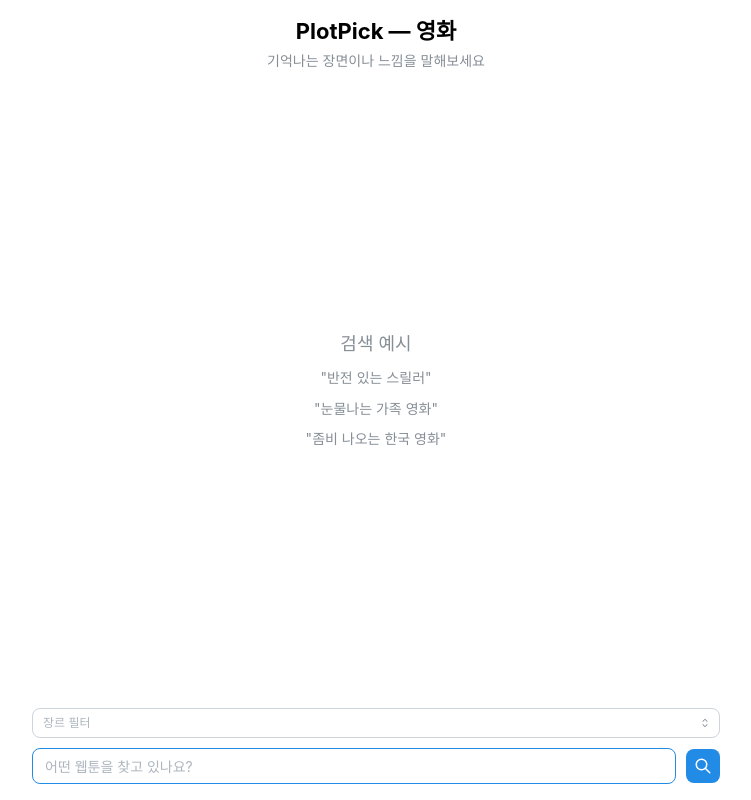
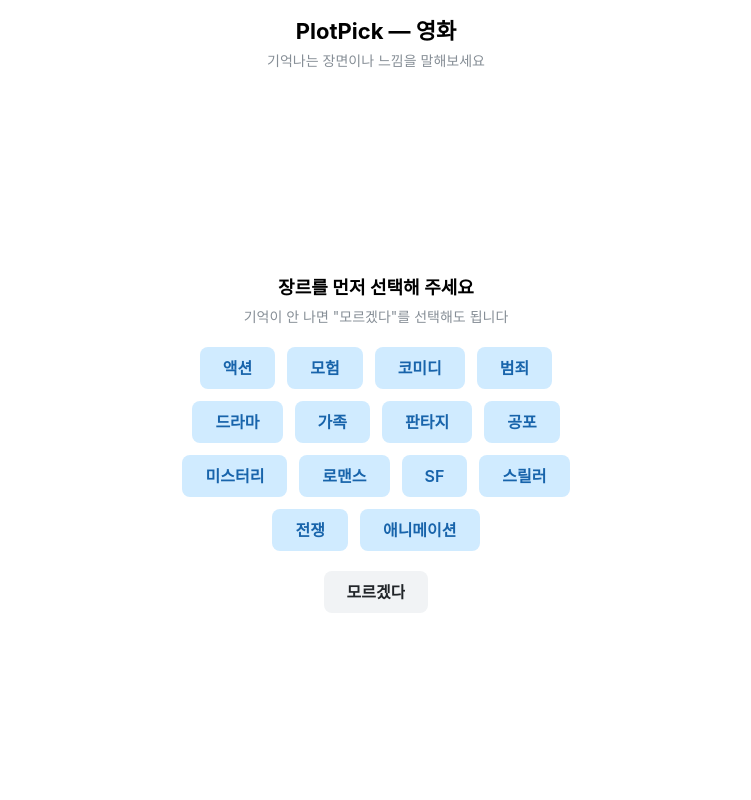
Before and after one commit to semimikoh/plotpick, a Next.js app: page /movie in a window 1280 px wide. Shown: the whole page, without its empty margins (264-1015 px from the left). Built offline with nearby package versions, Linux system fonts and the light colour scheme.

Commit message:
feat: 검색 전 장르 선택 UI (복수 선택, 영화/웹툰 분리)
- 첫 화면에서 장르 버튼 선택 후 검색 시작
- 복수 장르 선택 + "모르겠다" 옵션
- 영화/웹툰 각각 맞는 장르 목록 표시
- LLM autoGenre 추론 제거, 사용자 직접 선택으로 전환

```diff
--- a/src/components/chat/ChatContainer.tsx
+++ b/src/components/chat/ChatContainer.tsx
@@ -5,7 +5,6 @@
 } from "@mantine/core";
 import { useState, useCallback, useRef } from "react";
 import { ChatInput } from "@/components/chat/ChatInput";
-import { GenreFilter } from "@/components/chat/GenreFilter";
 import { MessageList } from "@/components/chat/MessageList";
 import type { ChatMessage } from "@/components/chat/Message";
 import type { SearchResult } from "@/core/search/vector";
@@ -23,6 +22,22 @@
     feedbackApi: "/api/feedback",
     placeholder: "어떤 웹툰을 찾고 있나요?",
     examples: ['"힐링되는 일상물"', '"무서운 공포 웹툰"', '"학교 배경 로맨스"'],
+    genres: [
+      "코미디", "액션", "로맨스", "공포", "무협",
+      "일상", "학원", "판타지", "드라마", "스릴러",
+    ],
+    genreMap: {
+      "코미디": "코미디 웹 만화",
+      "액션": "액션 만화",
+      "로맨스": "로맨스 웹 만화",
+      "공포": "공포 웹 만화",
+      "무협": "무협 만화",
+      "일상": "일상물 웹 만화",
+      "학원": "고등학교를 배경으로 한 만화",
+      "판타지": "판타지",
+      "드라마": "드라마",
+      "스릴러": "스릴러",
+    } as Record<string, string>,
   },
   movie: {
     title: "PlotPick — 영화",
@@ -32,32 +47,52 @@
     feedbackApi: "/api/feedback",
     placeholder: "어떤 영화를 찾고 있나요?",
     examples: ['"반전 있는 스릴러"', '"눈물나는 가족 영화"', '"좀비 나오는 한국 영화"'],
+    genres: [
+      "액션", "모험", "코미디", "범죄", "드라마",
+      "가족", "판타지", "공포", "미스터리", "로맨스",
+      "SF", "스릴러", "전쟁", "애니메이션",
+    ],
+    genreMap: null,
   },
 };
 
 type SessionState =
   | { phase: "selecting"; query: string; allResults: SearchResult[]; page: number }
   | { phase: "refining"; query: string }
+  | { phase: "done" }
   | null;
 
 export function ChatContainer({ media = "webtoon" }: { media?: MediaType }) {
   const config = MEDIA_CONFIG[media];
   const [messages, setMessages] = useState<ChatMessage[]>([]);
   const [loading, setLoading] = useState(false);
-  const [genres, setGenres] = useState<string[]>([]);
-  const genresRef = useRef(genres);
-  genresRef.current = genres;
+  const [selectedGenres, setSelectedGenres] = useState<string[]>([]);
+  const selectedGenresRef = useRef<string[]>([]);
+  const [genreConfirmed, setGenreConfirmed] = useState(false);
   const sessionRef = useRef<SessionState>(null);
   const [, forceUpdate] = useState(0);
 
-  // LLM 스트리밍 헬퍼
-  const streamLLM = useCallback(async (query: string, results: SearchResult[]) => {
-    const llmId = `llm-${Date.now()}`;
-    setMessages((prev) => [
-      ...prev,
-      { id: llmId, role: "assistant", content: "" },
-    ]);
+  const handleGenreClick = useCallback((genre: string) => {
+    setSelectedGenres((prev) => {
+      const next = prev.includes(genre)
+        ? prev.filter((g) => g !== genre)
+        : [...prev, genre];
+      selectedGenresRef.current = next;
+      return next;
+    });
+  }, []);
 
+  const handleGenreClear = useCallback(() => {
+    setSelectedGenres([]);
+    selectedGenresRef.current = [];
+  }, []);
+
+  const handleGenreConfirm = useCallback(() => {
+    setGenreConfirmed(true);
+  }, []);
+
+  // LLM 응답 가져오기 (완성 후 한 번에 표시)
+  const fetchLLM = useCallback(async (query: string, results: SearchResult[]): Promise<string> => {
     try {
       const res = await fetch(config.recommendApi, {
         method: "POST",
@@ -74,20 +109,14 @@
           const { done, value } = await reader.read();
           if (done) break;
           text += decoder.decode(value, { stream: true });
-          const current = text;
-          setMessages((prev) =>
-            prev.map((m) => (m.id === llmId ? { ...m, content: current } : m)),
-          );
         }
+        return text;
       }
     } catch {
-      setMessages((prev) =>
-        prev.map((m) =>
-          m.id === llmId ? { ...m, content: "답변을 생성하지 못했습니다." } : m,
-        ),
-      );
+      // 무시
     }
-  }, []);
+    return "";
+  }, [config.recommendApi]);
 
   // 카드 페이지 보여주기
   const showPage = useCallback((session: Extract<SessionState, { phase: "selecting" }>) => {
@@ -117,7 +146,7 @@
         id: `cards-${Date.now()}`,
         role: "assistant",
         content: pageNum === 1
-          ? "이 중에 찾는 웹툰이 있나요?"
+          ? "이 중에 찾는 작품이 있나요?"
           : `다음 결과입니다. (${pageNum}/${total})`,
         results: pageResults,
         selectable: true,
@@ -135,15 +164,18 @@
     setLoading(true);
 
     try {
-      const currentGenres = genresRef.current;
+      const apiGenres: string[] = selectedGenresRef.current.map((g) => {
+        const mapped = config.genreMap?.[g];
+        return mapped ?? g;
+      });
+
       const searchRes = await fetch(config.searchApi, {
         method: "POST",
         headers: { "Content-Type": "application/json" },
         body: JSON.stringify({
           query,
           count: 20,
-          genres: currentGenres.length > 0 ? currentGenres : undefined,
-          autoGenre: currentGenres.length === 0,
+          genres: apiGenres.length > 0 ? apiGenres : undefined,
         }),
       });
 
@@ -170,25 +202,37 @@
         return;
       }
 
-      // LLM 분석 스트리밍
+      // LLM 분석 + 카드를 하나의 메시지로 (타이핑 후 카드 표시)
       const topResults = results.slice(0, PAGE_SIZE);
-      await streamLLM(query, topResults);
+      const llmText = await fetchLLM(query, topResults);
 
       // shown ID 추가
-      for (const r of results.slice(0, PAGE_SIZE)) {
+      for (const r of topResults) {
         shownIdsRef.current.add(r.id);
       }
 
-      // 세션 시작 + 첫 페이지 카드
+      // 세션 시작
       const session: Extract<SessionState, { phase: "selecting" }> = {
         phase: "selecting",
         query,
         allResults: results,
-        page: 0,
+        page: 1, // 첫 페이지는 여기서 보여줌
       };
       sessionRef.current = session;
       forceUpdate((n) => n + 1);
-      showPage(session);
+
+      // LLM 텍스트 + 카드를 하나의 메시지로
+      setMessages((prev) => [
+        ...prev,
+        {
+          id: `result-${Date.now()}`,
+          role: "assistant",
+          content: llmText || "이 중에 찾는 작품이 있나요?",
+          typing: !!llmText,
+          results: topResults,
+          selectable: true,
+        },
+      ]);
     } catch (err) {
       console.error("[chat]", err);
       setMessages((prev) => [
@@ -204,13 +248,13 @@
     } finally {
       setLoading(false);
     }
-  }, [streamLLM, showPage]);
+  }, [fetchLLM, showPage, config.searchApi, config.genreMap]);
 
   // 새 검색
   const handleSubmit = useCallback(async (input: string) => {
     const session = sessionRef.current;
 
-    // 정제 모드: 추가 답변 + 원래 검색어 합쳐서 재검색 (이전 결과 제외)
+    // 정제 모드
     if (session?.phase === "refining") {
       const combinedQuery = `${session.query} ${input}`;
 
@@ -225,7 +269,7 @@
       return;
     }
 
-    // 일반 검색 (shown IDs 리셋)
+    // 일반 검색
     sessionRef.current = null;
     shownIdsRef.current = new Set();
     setMessages((prev) => [
@@ -244,14 +288,12 @@
     sessionRef.current = null;
     forceUpdate((n) => n + 1);
 
-    // 선택 표시
     setMessages((prev) =>
       prev.map((m) =>
         m.selectable ? { ...m, selectable: false, selectedId: webtoon.id } : m,
       ),
     );
 
-    // 피드백 저장
     fetch(config.feedbackApi, {
       method: "POST",
       headers: { "Content-Type": "application/json" },
@@ -263,12 +305,23 @@
       {
         id: `found-${Date.now()}`,
         role: "assistant",
-        content: `**${webtoon.title}** 찾으셨군요! 기억해둘게요.`,
+        content: `**${webtoon.title}** 찾으셨군요!`,
       },
     ]);
-  }, [streamLLM]);
 
-  // "없어요" → 바로 정제 모드
+    sessionRef.current = { phase: "done" };
+    forceUpdate((n) => n + 1);
+  }, [config.feedbackApi]);
+
+  // 다시 검색하기
+  const handleReset = useCallback(() => {
+    setMessages([]);
+    sessionRef.current = null;
+    shownIdsRef.current = new Set();
+    forceUpdate((n) => n + 1);
+  }, []);
+
+  // "없어요"
   const handleNotFound = useCallback(() => {
     const session = sessionRef.current;
     if (session?.phase !== "selecting") return;
@@ -276,7 +329,6 @@
     sessionRef.current = { phase: "refining", query: session.query };
     forceUpdate((n) => n + 1);
 
-    // 선택 불가로 변경
     setMessages((prev) =>
       prev.map((m) => (m.selectable ? { ...m, selectable: false } : m)),
     );
@@ -291,7 +343,6 @@
     ]);
   }, []);
 
-  // 메시지에 핸들러 주입
   const messagesWithHandlers = messages.map((m) =>
     m.selectable ? { ...m, onSelect: handleSelect } : m,
   );
@@ -299,6 +350,7 @@
   const session = sessionRef.current;
   const isSelecting = session?.phase === "selecting";
   const isRefining = session?.phase === "refining";
+  const isDone = session?.phase === "done";
 
   return (
     <Container size="sm" h="100vh" px={{ base: "xs", sm: "md" }}>
@@ -310,7 +362,75 @@
           </Text>
         </Stack>
 
-        {messages.length === 0 && !loading && (
+        {/* 장르 미선택 + 대화 없음: 장르 선택 화면 */}
+        {!genreConfirmed && messages.length === 0 && (
+          <Center flex={1}>
+            <Stack align="center" gap="lg" maw={400}>
+              <Stack align="center" gap={4}>
+                <Text size="lg" fw={600}>장르를 먼저 선택해 주세요</Text>
+                <Text size="sm" c="dimmed">
+                  기억이 안 나면 "모르겠다"를 선택해도 됩니다
+                </Text>
+              </Stack>
+              <Group justify="center" gap="sm" wrap="wrap">
+                {config.genres.map((genre) => (
+                  <Button
+                    key={genre}
+                    size="md"
+                    variant={selectedGenres.includes(genre) ? "filled" : "light"}
+                    onClick={() => handleGenreClick(genre)}
+                  >
+                    {genre}
+                  </Button>
+                ))}
+              </Group>
+              <Group justify="center" gap="sm">
+                <Button
+                  size="md"
+                  variant="light"
+                  color="gray"
+                  onClick={handleGenreConfirm}
+                >
+                  모르겠다
+                </Button>
+                {selectedGenres.length > 0 && (
+                  <Button
+                    size="md"
+                    onClick={handleGenreConfirm}
+                  >
+                    선택 완료
+                  </Button>
+                )}
+              </Group>
+            </Stack>
+          </Center>
+        )}
+
+        {/* 장르 선택 후: 상단에 작게 표시 */}
+        {genreConfirmed && (
+          <Group justify="center" gap={6} pb="sm" wrap="wrap">
+            {config.genres.map((genre) => (
+              <Button
+                key={genre}
+                size="compact-xs"
+                variant={selectedGenres.includes(genre) ? "filled" : "light"}
+                onClick={() => handleGenreClick(genre)}
+              >
+                {genre}
+              </Button>
+            ))}
+            <Button
+              size="compact-xs"
+              variant={selectedGenres.length === 0 ? "filled" : "light"}
+              color="gray"
+              onClick={handleGenreClear}
+            >
+              전체
+            </Button>
+          </Group>
+        )}
+
+        {genreConfirmed && messages.length === 0 && !loading && (
           <Center flex={1}>
             <Stack align="center" gap="xs">
               <Text size="lg" c="dimmed">검색 예시</Text>
@@ -337,6 +457,15 @@
           </Group>
         )}
 
+        {isDone && (
+          <Group justify="center" p="sm">
+            <Button variant="light" onClick={handleReset}>
+              다시 검색하기
+            </Button>
+          </Group>
+        )}
+
+        {genreConfirmed && (
           <Paper py="md">
             <Stack gap="xs">
               {isRefining && (
@@ -344,13 +473,13 @@
                   기억나는 내용을 더 입력해주세요
                 </Text>
               )}
-            <GenreFilter value={genres} onChange={setGenres} />
               <ChatInput
                 onSubmit={handleSubmit}
                 loading={loading}
               />
             </Stack>
           </Paper>
+        )}
       </Stack>
     </Container>
   );
--- a/src/components/chat/GenreFilter.tsx
+++ b/src/components/chat/GenreFilter.tsx
@@ -3,7 +3,7 @@
 import { MultiSelect } from "@mantine/core";
 import { memo } from "react";
 
-const GENRE_OPTIONS = [
+const WEBTOON_GENRES = [
   { value: "코미디 웹 만화", label: "코미디" },
   { value: "코미디 만화", label: "코미디 (일반)" },
   { value: "액션 만화", label: "액션" },
@@ -16,16 +16,39 @@
   { value: "블랙 코미디", label: "블랙 코미디" },
 ];
 
+const MOVIE_GENRES = [
+  { value: "액션", label: "액션" },
+  { value: "모험", label: "모험" },
+  { value: "애니메이션", label: "애니메이션" },
+  { value: "코미디", label: "코미디" },
+  { value: "범죄", label: "범죄" },
+  { value: "드라마", label: "드라마" },
+  { value: "가족", label: "가족" },
+  { value: "판타지", label: "판타지" },
+  { value: "역사", label: "역사" },
+  { value: "공포", label: "공포" },
+  { value: "음악", label: "음악" },
+  { value: "미스터리", label: "미스터리" },
+  { value: "로맨스", label: "로맨스" },
+  { value: "SF", label: "SF" },
+  { value: "스릴러", label: "스릴러" },
+  { value: "전쟁", label: "전쟁" },
+];
+
 export const GenreFilter = memo(function GenreFilter({
   value,
   onChange,
+  media = "webtoon",
 }: {
   value: string[];
   onChange: (value: string[]) => void;
+  media?: "webtoon" | "movie";
 }) {
+  const options = media === "movie" ? MOVIE_GENRES : WEBTOON_GENRES;
+
   return (
     <MultiSelect
-      data={GENRE_OPTIONS}
+      data={options}
       value={value}
       onChange={onChange}
       placeholder="장르 필터"
```
Lines whose indentation alone changed are shown as unchanged.
